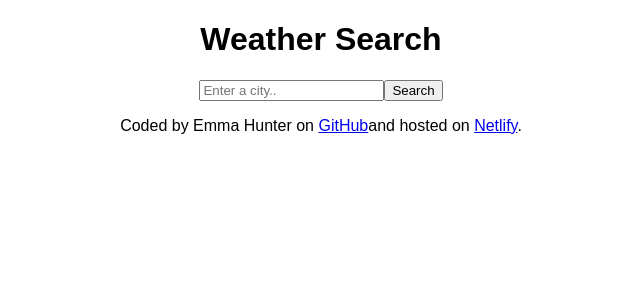
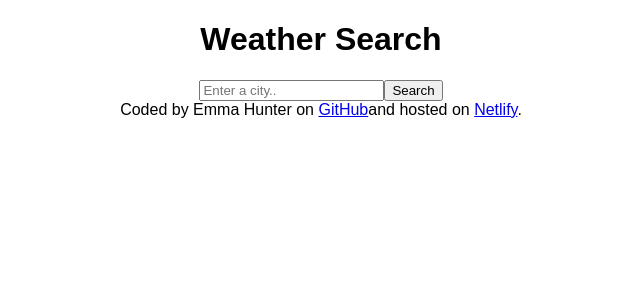
Before and after one commit to emma-hunter-code/weather-react, a React (Create React App) app: page / in a window 1280 px wide. Shown: the top 300 px of the page, without its empty margins (319-959 px from the left). Built offline with nearby package versions, Linux system fonts and the light colour scheme.

Commit message:
Amended signature p to footer

```diff
--- a/src/App.js
+++ b/src/App.js
@@ -6,7 +6,7 @@ export default function App() {
     <div className="App">
       <h1>Weather Search</h1>
       <Search />
-      <p>
+      <footer>
         Coded by Emma Hunter on{" "}
         <a
           href="https://github.com/emma-hunter-code/weather-react"
@@ -24,7 +24,7 @@ export default function App() {
           Netlify
         </a>
         .
-      </p>
+      </footer>
     </div>
   );
 }
```
